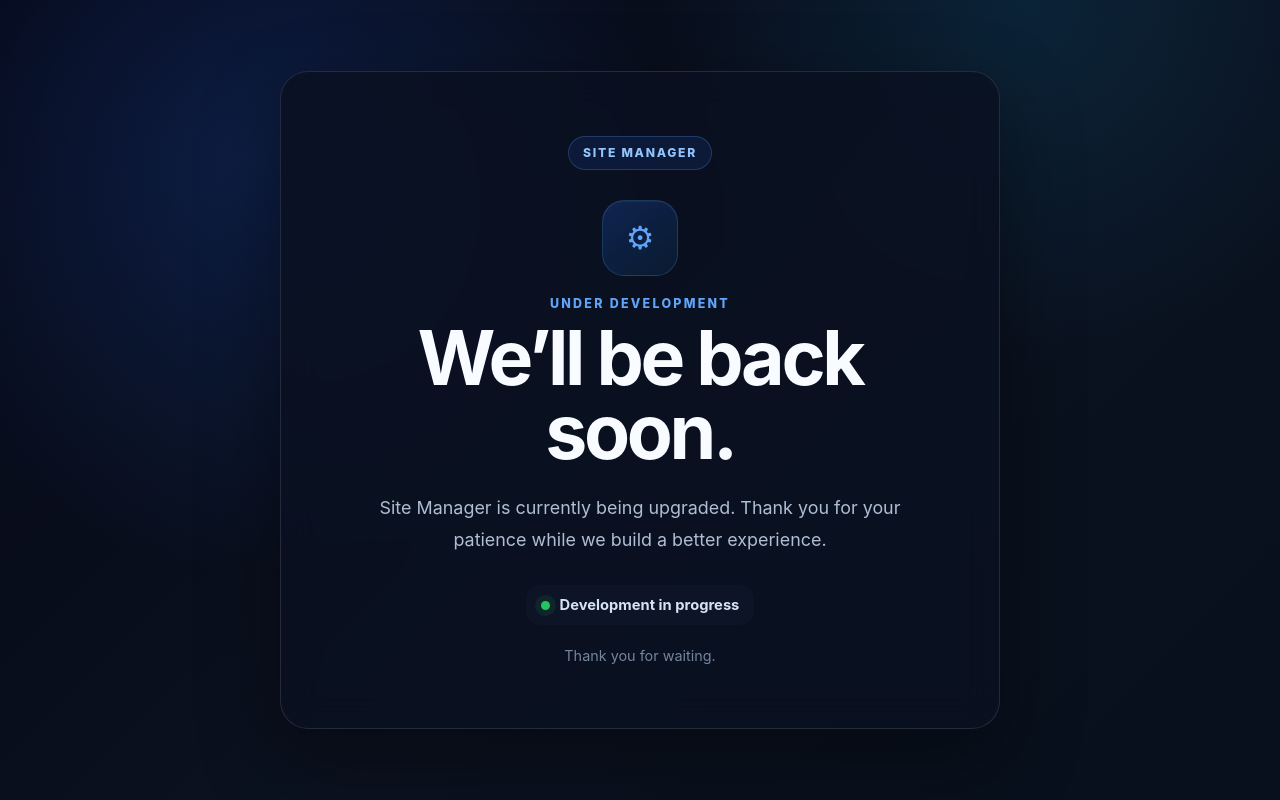
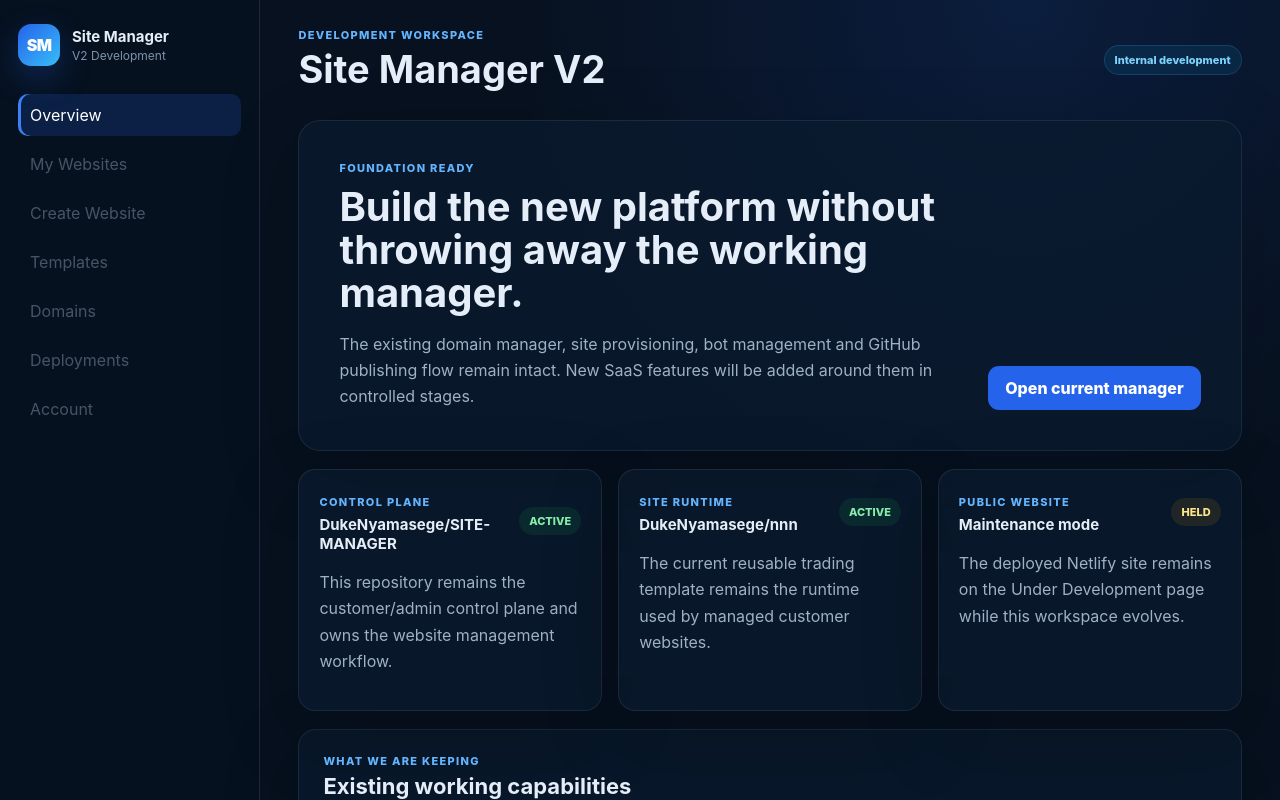
Before and after one commit to DukeNyamasege/SITE-MANAGER, a React (Vite) app: page / in a window 1280 px wide. Shown: the top 800 px of the page. Built offline with nearby package versions, Linux system fonts and the light colour scheme.

Commit message:
feat: separate public maintenance from V2 development runtime

```diff
--- a/src/main.tsx
+++ b/src/main.tsx
@@ -1,9 +1,15 @@
 import { StrictMode } from 'react';
 import { createRoot } from 'react-dom/client';
 import MaintenancePage from './MaintenancePage';
+import SiteManagerV2 from './SiteManagerV2';
+
+const maintenanceFlag = import.meta.env.VITE_PUBLIC_MAINTENANCE;
+const showMaintenance = maintenanceFlag
+  ? maintenanceFlag.trim().toLowerCase() !== 'false'
+  : import.meta.env.PROD;
 
 createRoot(document.getElementById('root')!).render(
   <StrictMode>
-    <MaintenancePage />
+    {showMaintenance ? <MaintenancePage /> : <SiteManagerV2 />}
   </StrictMode>
 );
```
